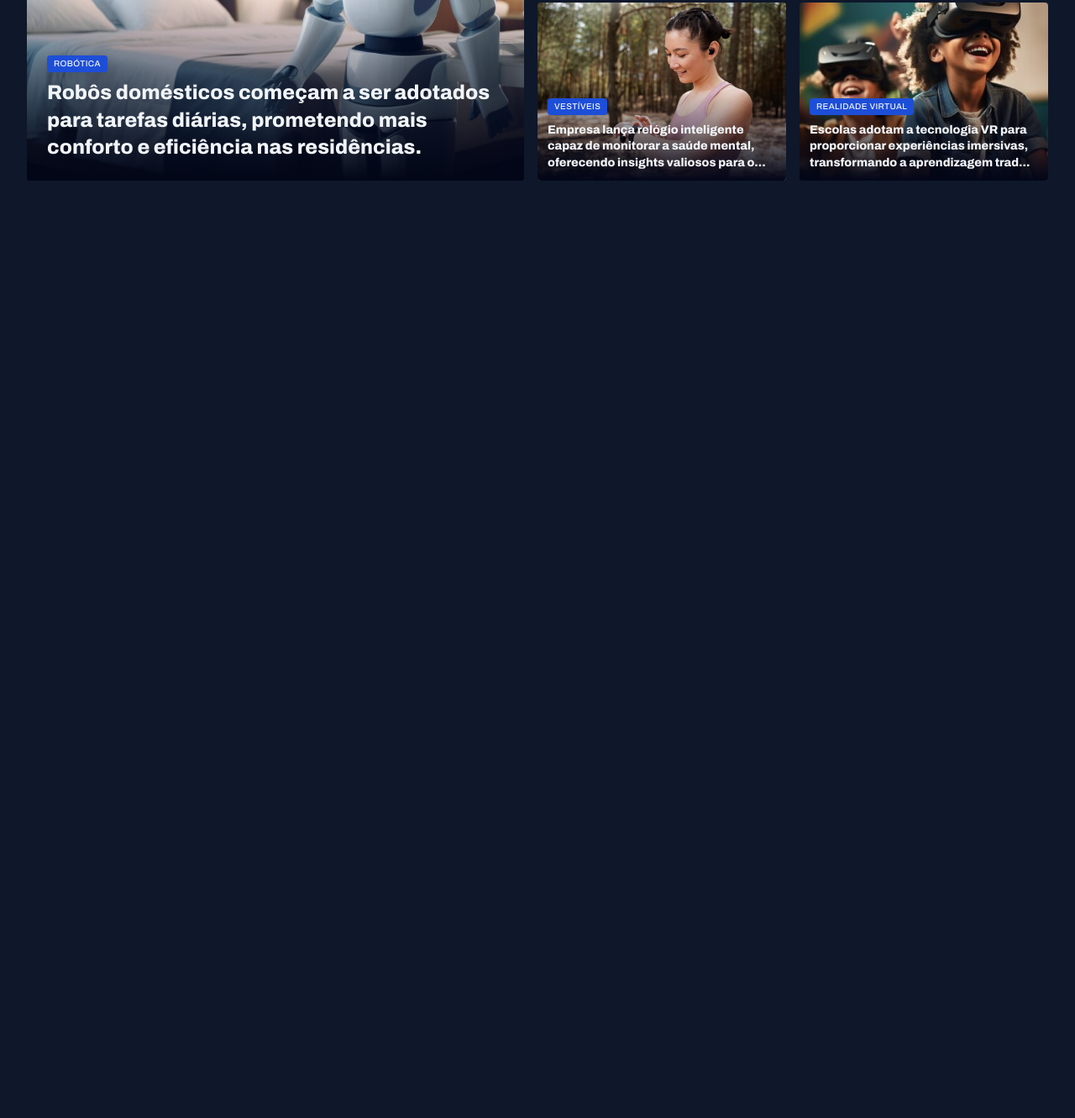
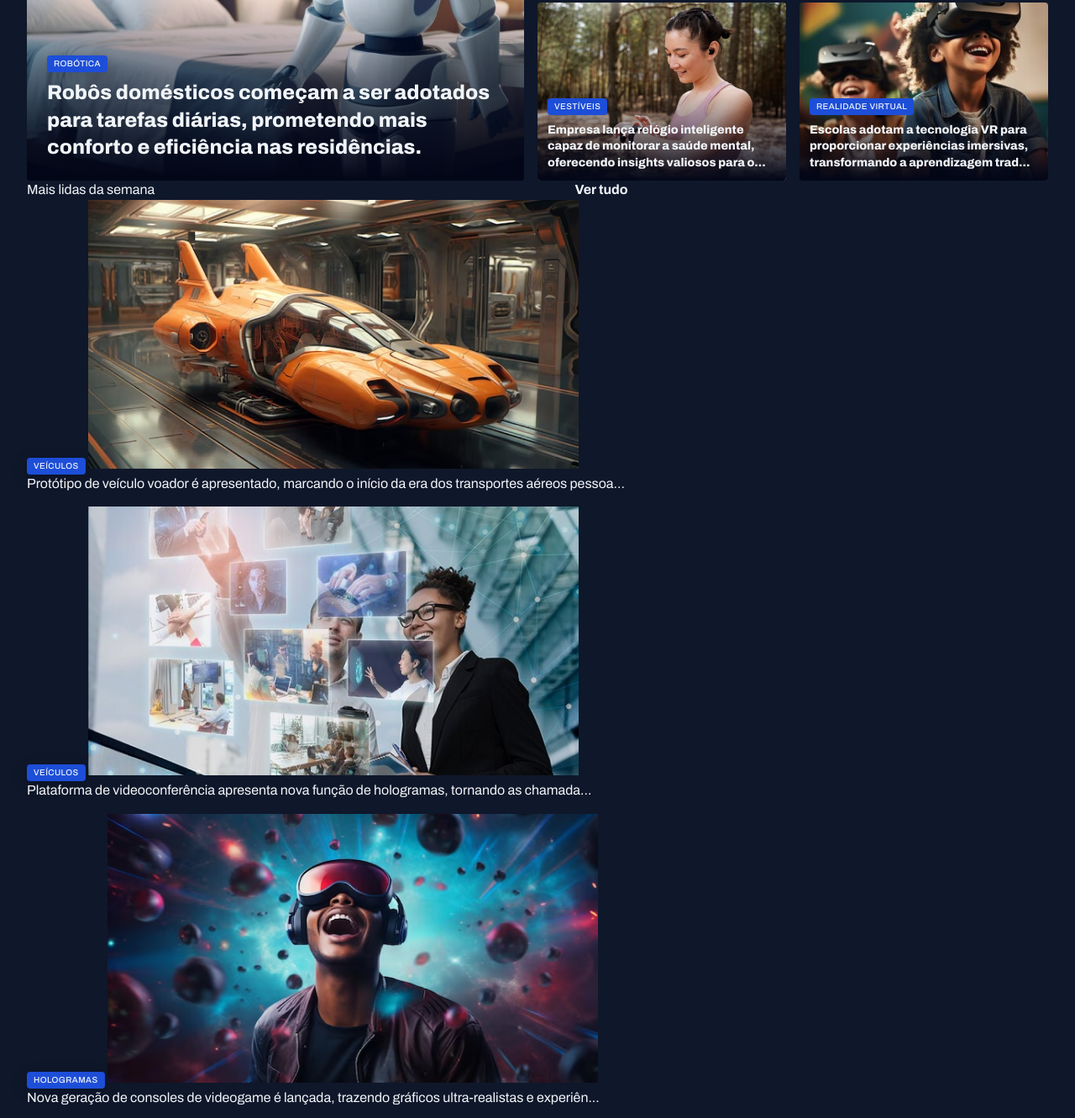
Before and after one commit to ThiagoMarcelinoVieira/projeto-portal-de-noticias-rocketseat, a plain HTML site: page index.html in a window 1280 px wide. Shown: the part 389-1720 px from the top of the page at 84% size. Before the commit the page ends 800 px from the top, so only its background shows below. Drawn offline with Linux system fonts and the light colour scheme.

Commit message:
estruturando a seção mais lidas da semana

```diff
--- a/index.html
+++ b/index.html
@@ -123,6 +123,50 @@
           </figure>
         </div>
       </section>
+
+      <section id="weekly">
+        <header class="grid grid-flow-col">
+          <h3>Mais lidas da semana</h3>
+          <a href="#" class="grid grid-flow-col">
+            <strong>Ver tudo</strong>
+            <span></span>
+          </a>
+        </header>
+
+        <div class="grid gap-16">
+          <figure>
+            <span class="content-tag">veículos</span>
+            <img src="assets/images/Image 06.png" alt="">
+            <p>
+              Protótipo de veículo voador é apresentado, marcando o início da era dos transportes aéreos pessoa...
+            </p>
+          </figure>
+
+          <figure>
+            <span class="content-tag">veículos</span>
+            <img src="assets/images/Image 07.png" alt="">
+            <p>
+              Plataforma de videoconferência apresenta nova função de hologramas, tornando as chamada...
+            </p>
+          </figure>
+
+          <figure>
+            <span class="content-tag">hologramas</span>
+            <img src="assets/images/Image 08.png" alt="">
+            <p>
+              Nova geração de consoles de videogame é lançada, trazendo gráficos ultra-realistas e experiên...
+            </p>
+          </figure>
+
+          <figure>
+            <span class="content-tag">realidade virtual</span>
+            <img src="assets/images/Image 09.png" alt="">
+            <p>
+              Projeto busca oferecer internet de alta velocidade em áreas remotas através de satélites.
+            </p>
+          </figure>
+        </div>
+      </section>
     </main>
   </body>
 </html>
```
